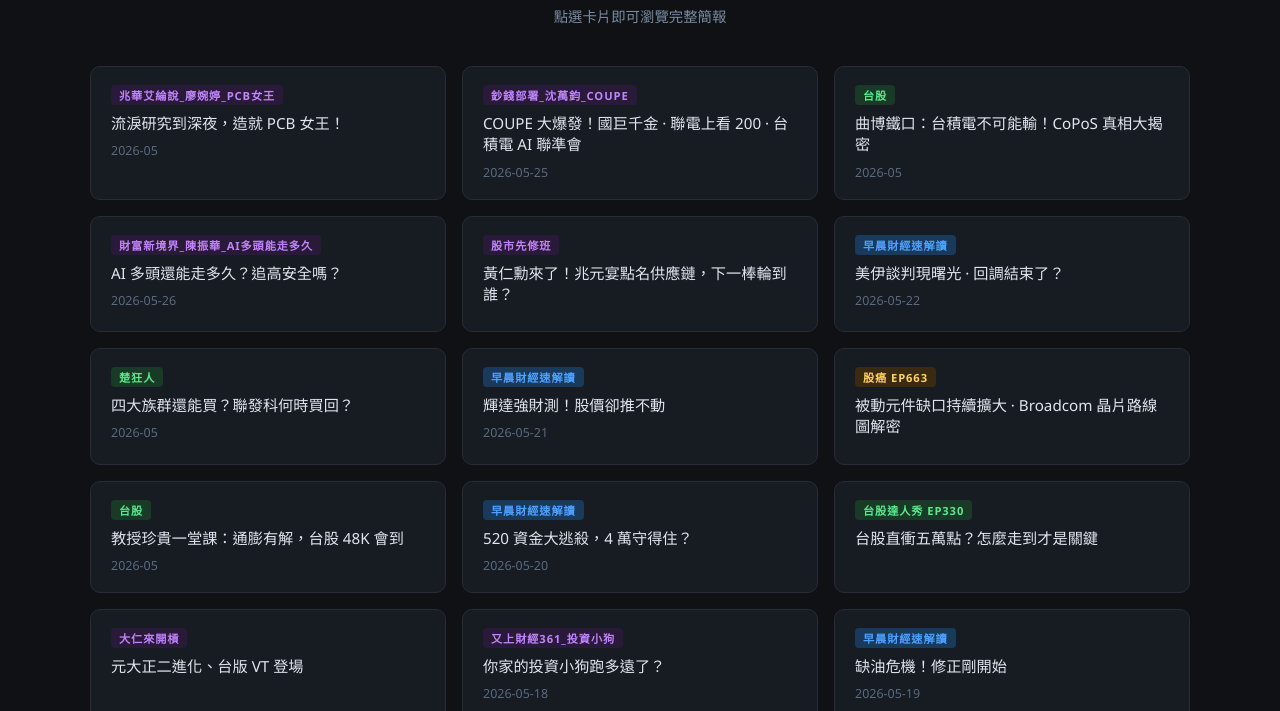
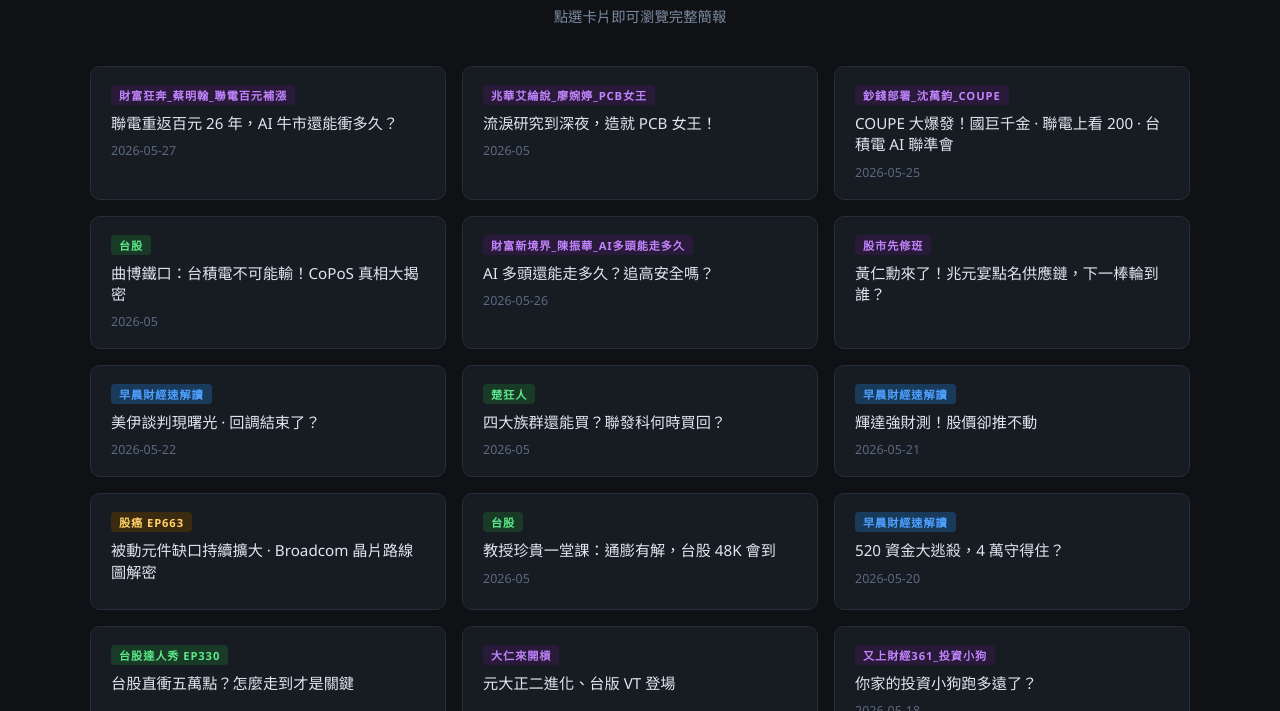
Before and after one commit to realbfu/podcast, a website: page report/index.html in a window 1280 px wide. Shown: the part 89-800 px from the top of the page. Drawn offline with Linux system fonts and the light colour scheme.

Commit message:
chore: 自動更新 index.html 及 .nojekyll

```diff
--- a/report/index.html
+++ b/report/index.html
@@ -57,6 +57,12 @@
     <p>點選卡片即可瀏覽完整簡報</p>
   </header>
   <div class="grid">
+    <a class="card" href="2026_5_27_財富狂奔_蔡明翰_聯電百元補漲_市場重點簡報.html">
+      <span class="tag tag-other">財富狂奔_蔡明翰_聯電百元補漲</span>
+      <span class="title">聯電重返百元 26 年，AI 牛市還能衝多久？</span>
+      <span class="date">2026-05-27</span>
+    </a>
+
     <a class="card" href="2026_5_兆華艾綸說_廖婉婷_PCB女王_市場重點簡報.html">
       <span class="tag tag-other">兆華艾綸說_廖婉婷_PCB女王</span>
       <span class="title">流淚研究到深夜，造就 PCB 女王！</span>
```
